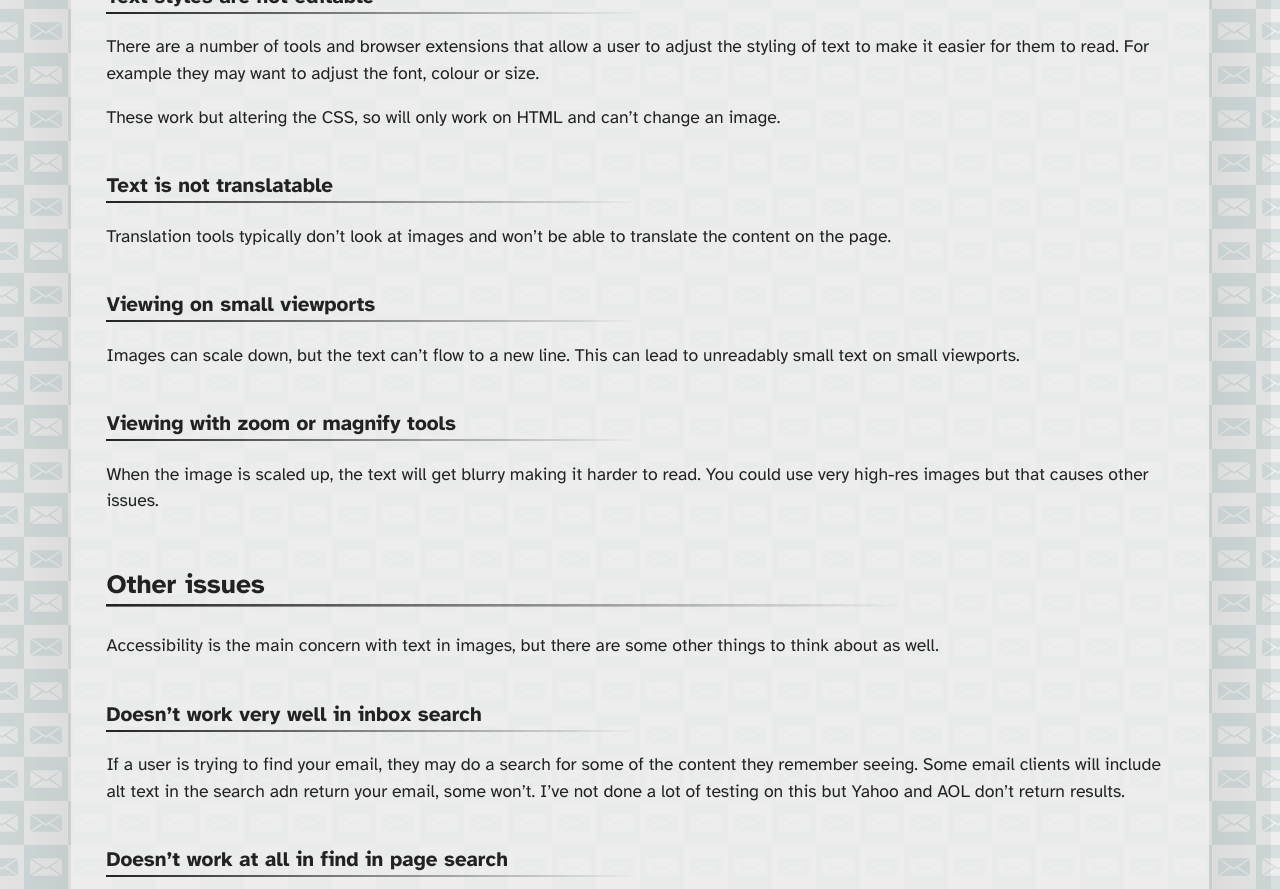
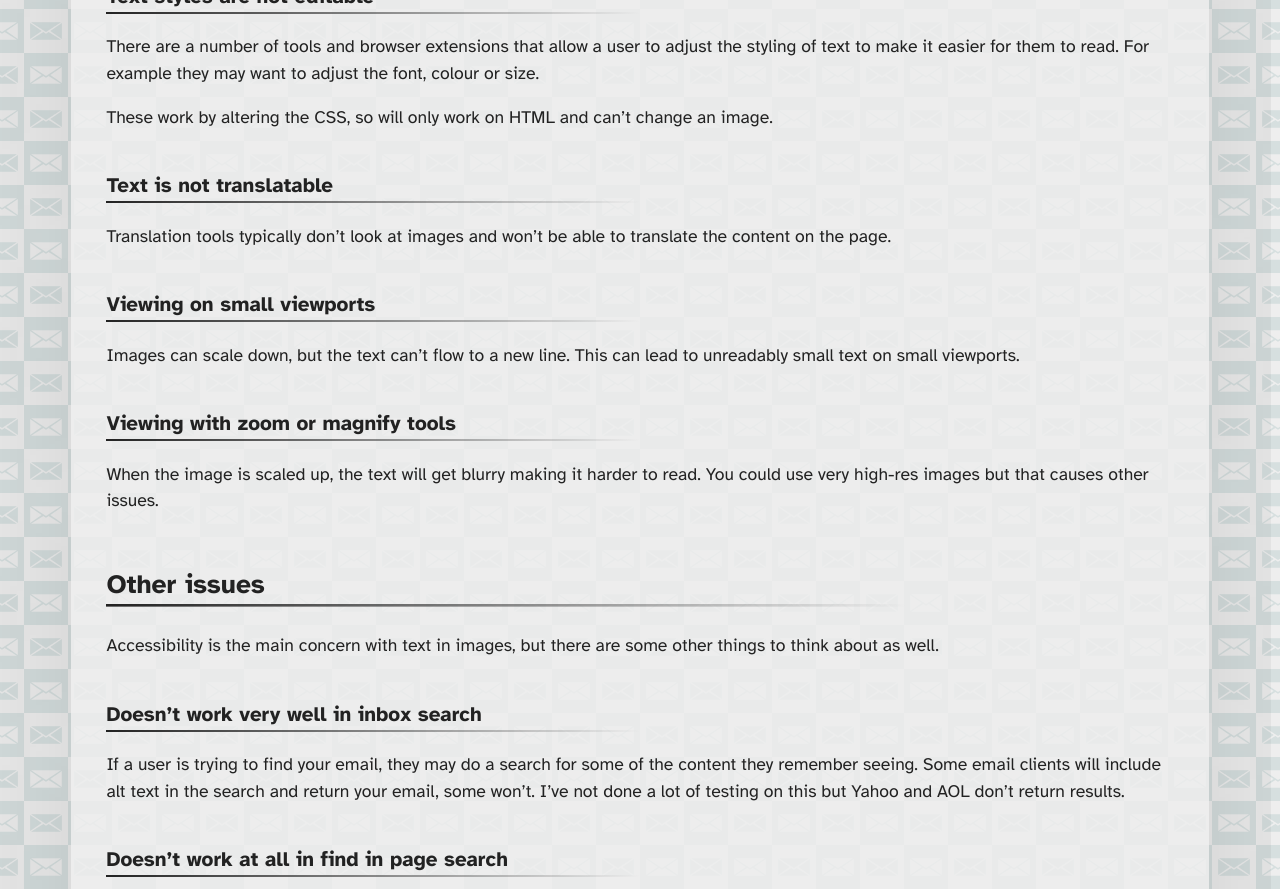
Before and after one commit to M-J-Robbins/good-email-code, a Jekyll site: the page built from email-accessibility/text-in-images.md, in a window 1280 px wide and 1400 px high, scrolled down 1644 px. Shown: the part 151-1040 px from the top of the window. Built offline with Jekyll 4.4.1, drawn with Linux system fonts in a browser that asks for light colours; our own code applies the rules of GitHub Pages for plain Markdown files; a script that is not in the unit is left out.

Commit message:
spelling updates

```diff
--- a/email-accessibility/text-in-images.md
+++ b/email-accessibility/text-in-images.md
@@ -49,7 +49,7 @@
 ### Text styles are not editable
 There are a number of tools and browser extensions that allow a user to adjust the styling of text to make it easier for them to read. For example they may want to adjust the font, colour or size.
 
-These work but altering the CSS, so will only work on HTML and can't change an image.
+These work by altering the CSS, so will only work on HTML and can't change an image.
 
 ### Text is not translatable
 Translation tools typically don't look at images and won't be able to translate the content on the page.
@@ -67,7 +67,7 @@
 Accessibility is the main concern with text in images, but there are some other things to think about as well.
 
 ### Doesn’t work very well in inbox search
-If a user is trying to find your email, they may do a search for some of the content they remember seeing. Some email clients will include alt text in the search adn return your email, some won't. I've not done a lot of testing on this but Yahoo and AOL don't return results.
+If a user is trying to find your email, they may do a search for some of the content they remember seeing. Some email clients will include alt text in the search and return your email, some won't. I've not done a lot of testing on this but Yahoo and AOL don't return results.
 
 ### Doesn’t work at all in find in page search
 When the email is open a user might use the find function (`ctrl + f` or `cmd + f`) to look for some content. But that does not include text in images or alt text.
```
